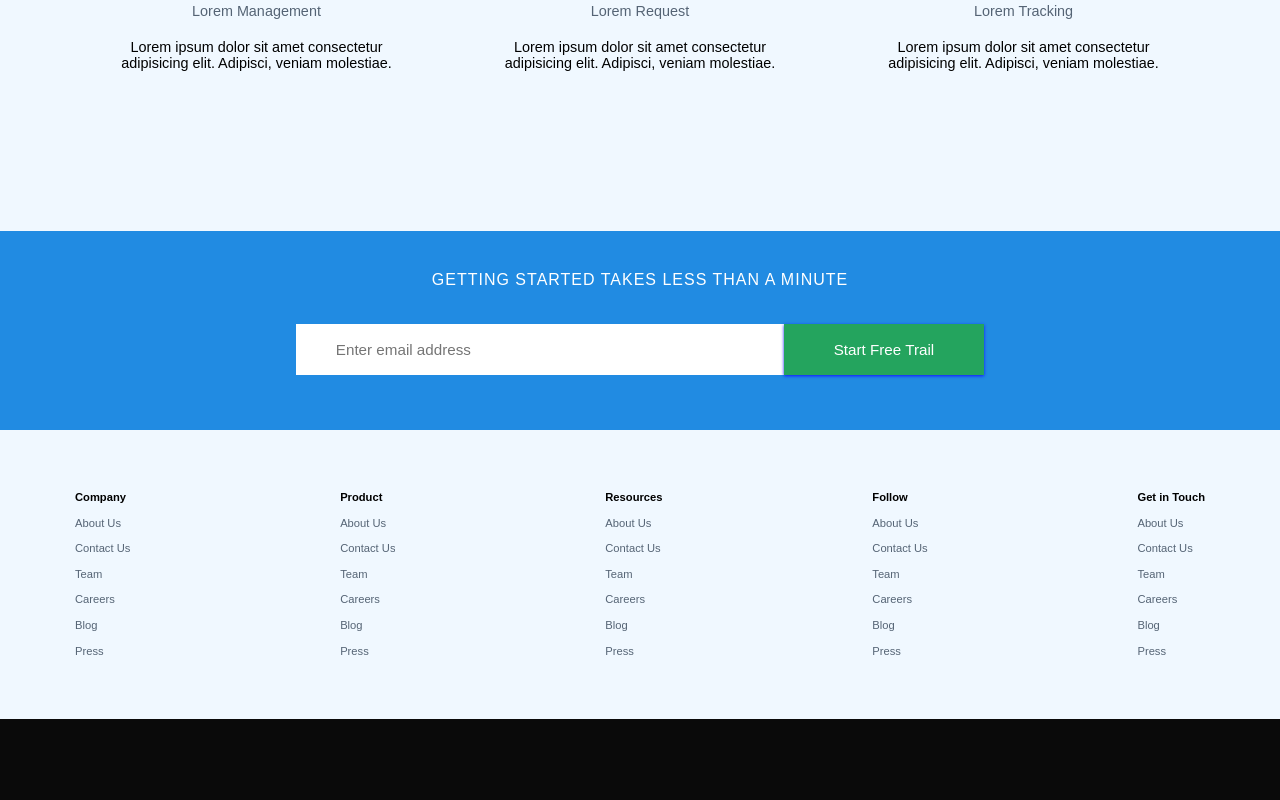
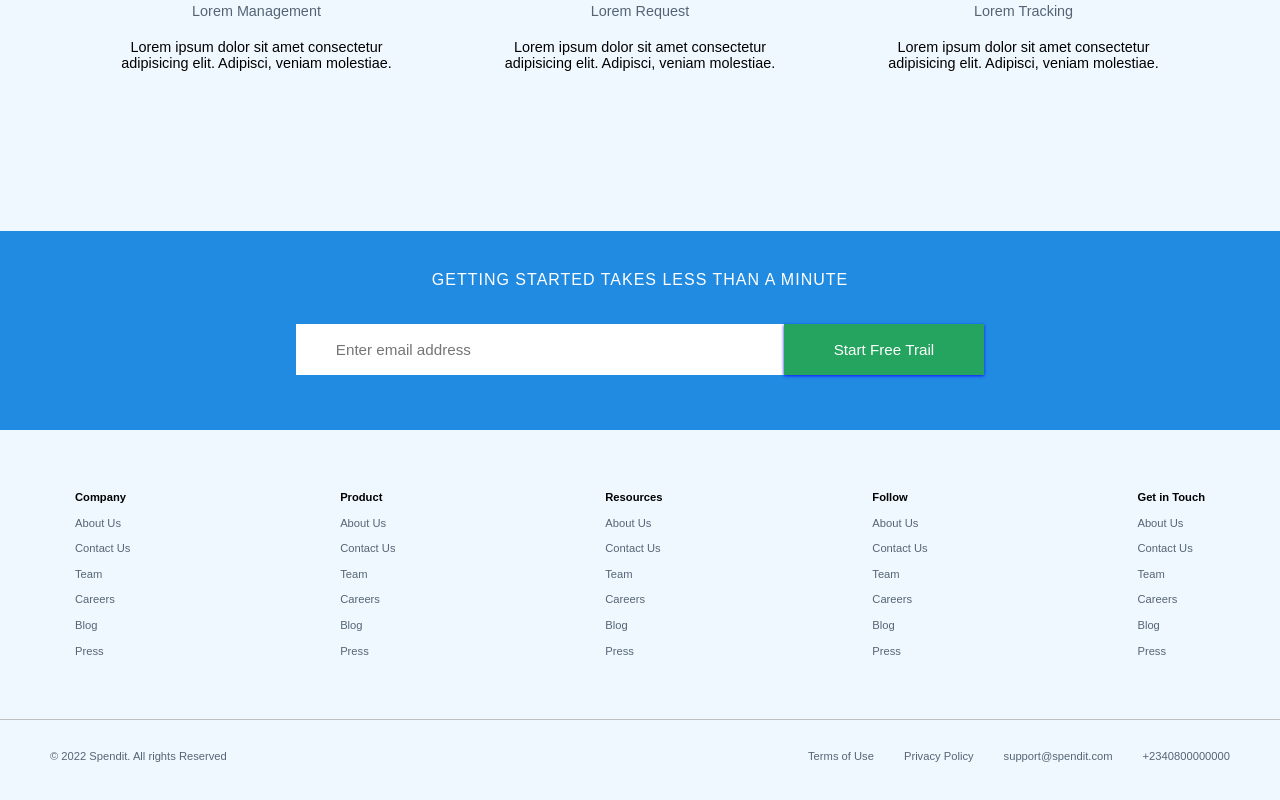
Before and after one commit to Akuchinyerenwa/InternCityHubClone2, a React (Vite) app: page / in a window 1280 px wide. Shown: the part 1644-2444 px from the top of the page. Before the commit the page ends 2363 px from the top, so only its background shows below. Built offline with nearby package versions, Linux system fonts and the light colour scheme.

Commit message:
Add footer section design with normal css

```diff
--- a/src/App.jsx
+++ b/src/App.jsx
@@ -1,6 +1,7 @@
 /* import "./App.css"; */
 import { Contact } from "./Components/Contact";
 import { Features } from "./Components/Features";
+import { Footer } from "./Components/Footer";
 import Header from "./Components/Header";
 import Hero from "./Components/Hero";
 import Info from "./Components/Info";
@@ -17,6 +18,7 @@ export default function App() {
       <Info />
       <Features />
       <Contact />
+      <Footer />
     </div>
   );
 }
--- /dev/null
+++ b/src/Components/Footer.css
@@ -0,0 +1,17 @@
+.footer-root {
+  padding: 30px 50px 70px;
+  border-top: 1px solid #c0bebe;
+  font-size: .7rem;
+  display: flex;
+  justify-content: space-between;
+  color: #556475;
+}
+
+.footer-root ul {
+  display: flex;
+  gap: 30px;
+}
+
+.footer-root ul li a {
+  color: #556475;
+}
--- a/src/Components/Footer.jsx
+++ b/src/Components/Footer.jsx
@@ -0,0 +1,18 @@
+import "./Footer.css";
+
+
+function Footer() {
+  return (
+    <div className="footer-root">
+      <p>&copy; 2022 Spendit. All rights Reserved</p>
+      <ul>
+        <li><a href="#">Terms of Use</a></li>
+        <li><a href="#">Privacy Policy</a></li>
+        <li><a href="#">support@spendit.com</a></li>
+        <li><a href="#">+2340800000000</a></li>
+      </ul>
+    </div>
+  )
+}
+
+export {Footer};
```
